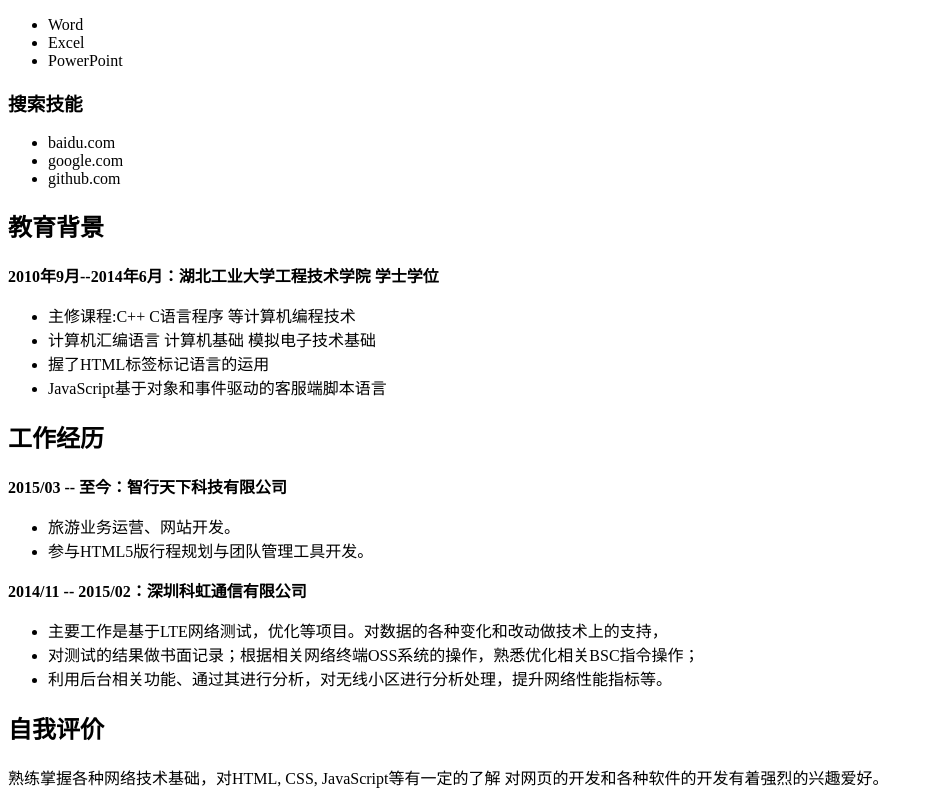
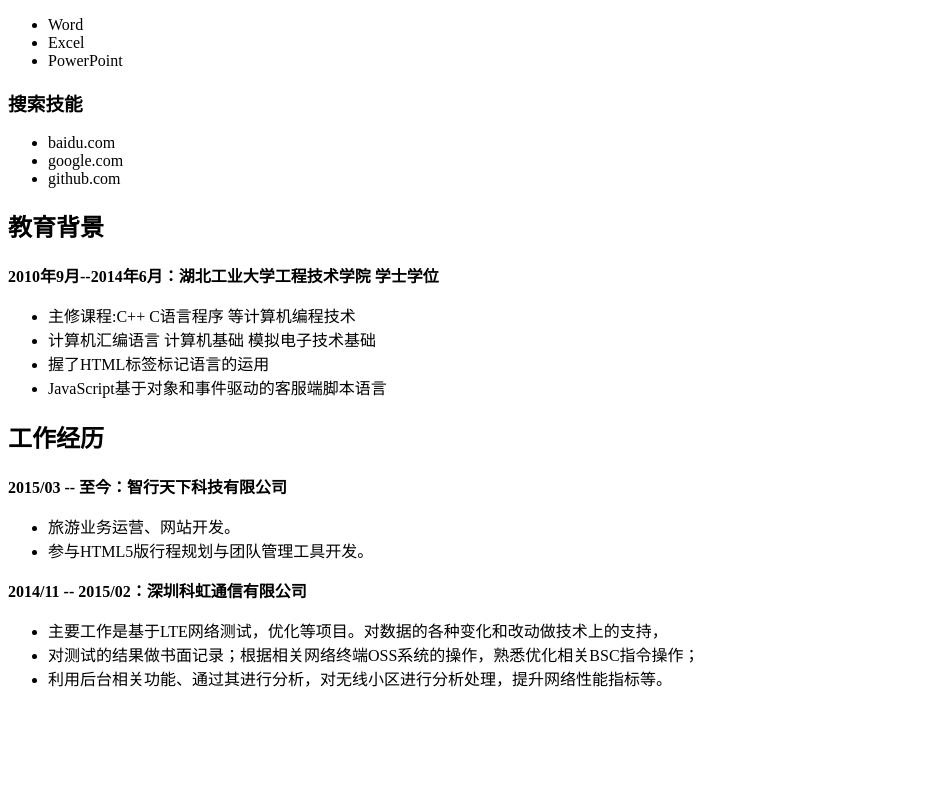
Before and after one commit to liudm/aboutme, a plain HTML site: page index.html in a window 1280 px wide. Shown: the part 775-1572 px from the top of the page, without its empty margins (0-933 px from the left). After the commit the page ends 1481 px from the top, so only its background shows below. Drawn offline with Linux system fonts and the light colour scheme.

Commit message:
删除自我评价

```diff
--- a/index.html
+++ b/index.html
@@ -71,6 +71,7 @@
     </div>
     <div id="leging">
         <h2>工作经历</h2>
+
         <p>
             <strong>2015/03 -- 至今：智行天下科技有限公司</strong>
         <ul>
@@ -87,11 +88,6 @@
         </ul>
         </p>
     </div>
-    <div id="footing">
-        <h2>自我评价</h2>
-        熟练掌握各种网络技术基础，对HTML, CSS, JavaScript等有一定的了解
-        对网页的开发和各种软件的开发有着强烈的兴趣爱好。
-    </div>
 </div>
 </body>
 </html>
```
